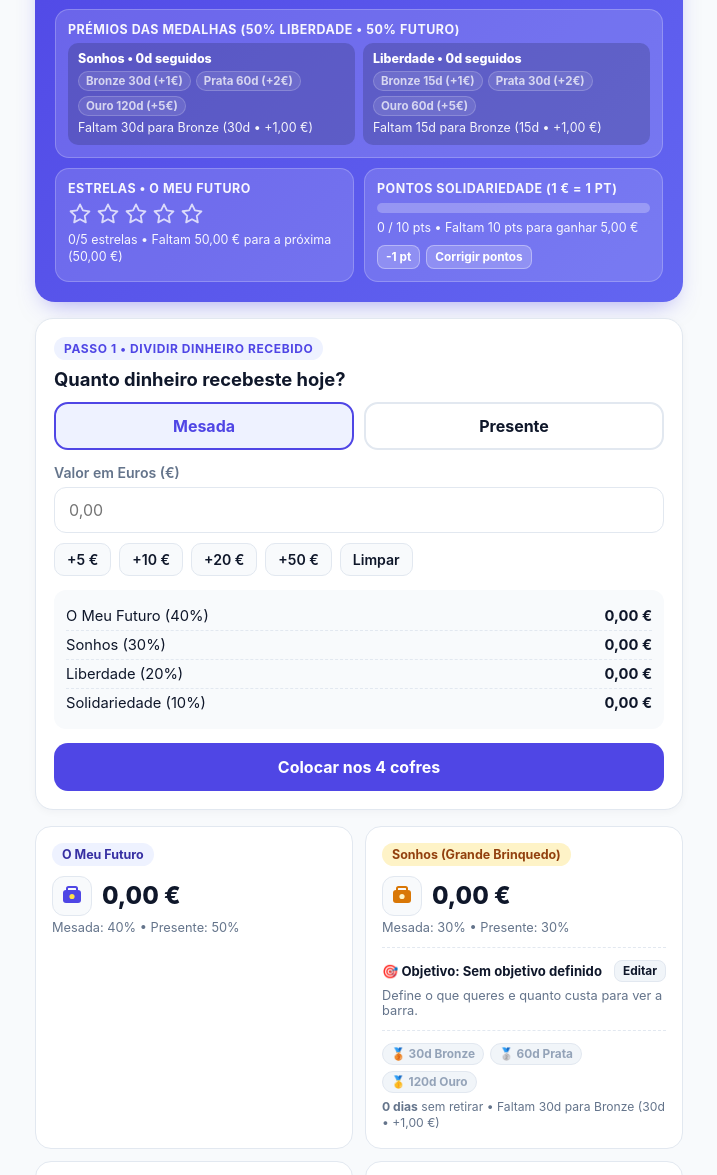
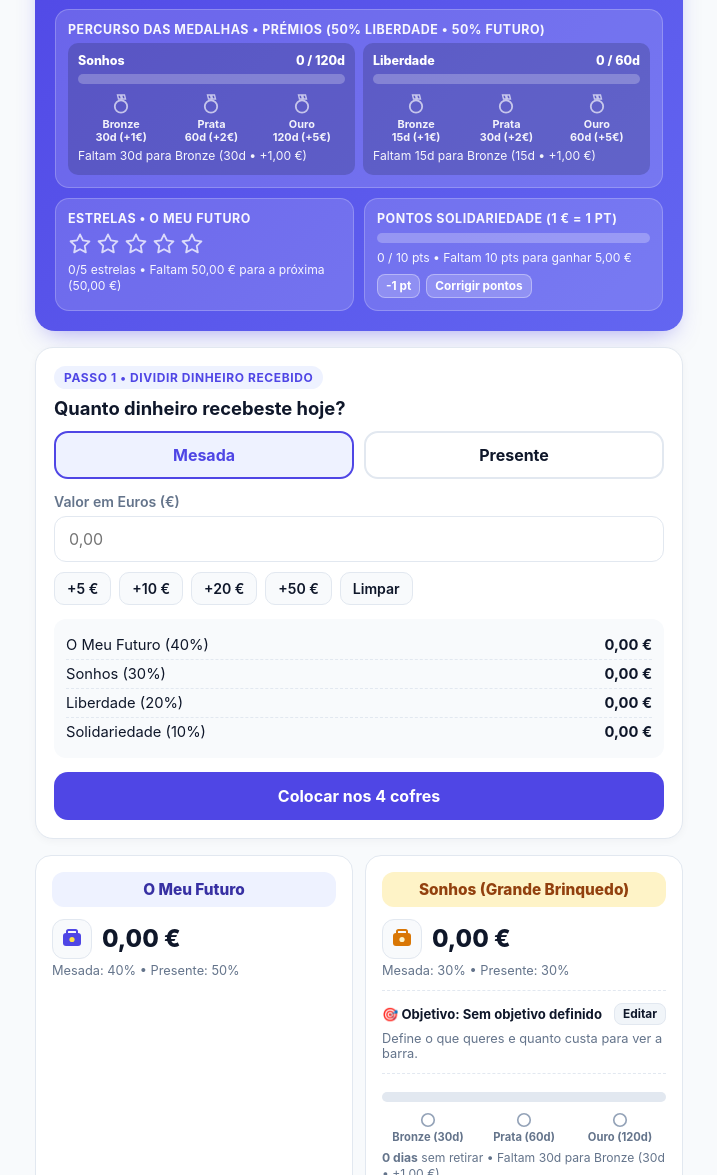
Before and after one commit to helder303030/Cofre-M-gico-, a plain HTML site: page index.html in a window 1280 px wide. Shown: the part 184-1359 px from the top of the page, without its empty margins (281-998 px from the left). Drawn offline with Linux system fonts and the light colour scheme.

Commit message:
index.html

```diff
--- a/index.html
+++ b/index.html
@@ -152,37 +152,61 @@
     .medal-coffer-reward {
       background: rgba(15, 23, 42, 0.2);
       border-radius: 10px;
-      padding: 8px 10px;
-    }
-
-    .medal-coffer-name {
+      padding: 10px;
+    }
+
+    .medal-coffer-header {
+      display: flex;
+      justify-content: space-between;
+      align-items: center;
       font-size: 0.78rem;
       font-weight: 800;
-      margin-bottom: 5px;
-    }
-
-    .medal-tiers-strip {
-      display: flex;
-      gap: 5px;
-      flex-wrap: wrap;
-      margin-bottom: 4px;
-    }
-
-    .tier-pill {
-      font-size: 0.72rem;
+      margin-bottom: 6px;
+    }
+
+    .medal-track-line {
+      position: relative;
+      width: 100%;
+      height: 10px;
+      background: rgba(255, 255, 255, 0.24);
+      border-radius: 999px;
+      overflow: hidden;
+    }
+
+    .medal-track-fill {
+      height: 100%;
+      background: linear-gradient(90deg, #fb923c, #e2e8f0, #fde047);
+      border-radius: 999px;
+      transition: width 0.25s ease;
+    }
+
+    .medal-markers-row {
+      display: flex;
+      justify-content: space-between;
+      align-items: center;
+      margin-top: 8px;
+      gap: 4px;
+    }
+
+    .medal-slot {
+      display: flex;
+      flex-direction: column;
+      align-items: center;
+      text-align: center;
+      flex: 1;
+    }
+
+    .medal-icon-svg {
+      width: 24px;
+      height: 24px;
+      margin-bottom: 2px;
+    }
+
+    .medal-slot-label {
+      font-size: 0.68rem;
       font-weight: 700;
-      padding: 2px 7px;
-      border-radius: 999px;
-      background: rgba(255, 255, 255, 0.14);
-      border: 1px solid rgba(255, 255, 255, 0.25);
-      opacity: 0.75;
-    }
-
-    .tier-pill.earned {
-      background: #fde047;
-      color: #0f172a;
-      border-color: #fde047;
-      opacity: 1;
+      line-height: 1.2;
+      opacity: 0.92;
     }
 
     .stars-row {
@@ -199,9 +223,10 @@
     }
 
     .reward-caption {
-      font-size: 0.78rem;
+      font-size: 0.76rem;
       opacity: 0.94;
       line-height: 1.35;
+      margin-top: 4px;
     }
 
     .points-bar-track {
@@ -453,10 +478,10 @@
 
     .coffer-top-row {
       display: flex;
-      justify-content: space-between;
+      justify-content: center;
       align-items: center;
-      gap: 8px;
-      margin-bottom: 10px;
+      margin-bottom: 12px;
+      width: 100%;
     }
 
     .coffer-tag {
@@ -465,6 +490,16 @@
       font-weight: 700;
       padding: 4px 10px;
       border-radius: 999px;
+    }
+
+    .coffer-card .coffer-tag {
+      display: block;
+      width: 100%;
+      text-align: center;
+      font-size: 0.96rem;
+      font-weight: 800;
+      padding: 8px 12px;
+      border-radius: 12px;
     }
 
     .tag-poupar { background: var(--poupar-bg); color: var(--poupar-fg); }
@@ -574,39 +609,38 @@
       border-top: 1px dashed var(--border);
     }
 
-    .medal-badges {
-      display: flex;
-      flex-wrap: wrap;
-      gap: 6px;
+    .coffer-progress-track {
+      width: 100%;
+      height: 10px;
+      background: #e2e8f0;
+      border-radius: 999px;
+      overflow: hidden;
+      margin: 6px 0 8px;
+    }
+
+    .coffer-progress-fill {
+      height: 100%;
+      border-radius: 999px;
+      background: linear-gradient(90deg, #f97316, #94a3b8, #eab308);
+      transition: width 0.25s ease;
+    }
+
+    .coffer-medals-row {
+      display: flex;
+      justify-content: space-between;
+      align-items: center;
+      gap: 4px;
       margin-bottom: 6px;
     }
 
-    .medal-chip {
-      font-size: 0.74rem;
+    .coffer-medal-slot {
+      display: flex;
+      flex-direction: column;
+      align-items: center;
+      flex: 1;
+      font-size: 0.7rem;
       font-weight: 700;
-      padding: 3px 8px;
-      border-radius: 999px;
-      border: 1px solid var(--border);
-      background: #f1f5f9;
-      color: #94a3b8;
-    }
-
-    .medal-chip.unlocked.bronze {
-      background: #ffedd5;
-      border-color: #fdba74;
-      color: #9a3412;
-    }
-
-    .medal-chip.unlocked.silver {
-      background: #f1f5f9;
-      border-color: #94a3b8;
-      color: #1e293b;
-    }
-
-    .medal-chip.unlocked.gold {
-      background: #fef9c3;
-      border-color: #facc15;
-      color: #854d0e;
+      color: #64748b;
     }
 
     .medal-timer {
@@ -881,13 +915,11 @@
     </div>
 
     <div class="top-stack">
-      <!-- Barra das medalhas por cima da barra das estrelas -->
       <div class="reward-panel">
-        <div class="reward-panel-title">Prémios das Medalhas (50% Liberdade • 50% Futuro)</div>
+        <div class="reward-panel-title">Percurso das Medalhas • Prémios (50% Liberdade • 50% Futuro)</div>
         <div class="medal-rewards-grid" id="medalRewardsSummary"></div>
       </div>
 
-      <!-- Estrelas do Futuro e Pontos de Solidariedade -->
       <div class="top-rewards-grid">
         <div class="reward-panel">
           <div class="reward-panel-title">Estrelas • O Meu Futuro</div>
@@ -961,10 +993,7 @@
       <div class="small-note" id="rulesStatus"></div>
 
       <div style="color: var(--text); font-weight: 700; margin: 14px 0 4px;">
-        Guardar / Transferir dados entre telemóveis
-      </div>
-      <div class="small-note" style="margin-top: 0;">
-        Exporta um ficheiro .json para guardar ou enviar para outro telemóvel e importa aí.
+        Exportar / Importar dados
       </div>
       <div class="backup-row">
         <button type="button" class="btn-secondary" style="margin-top: 0;" id="exportDataBtn">Exportar ficheiro</button>
@@ -1162,17 +1191,17 @@
       liberdade: {
         label: "Liberdade",
         tiers: [
-          { key: "bronze", name: "Bronze", days: 15, reward: 1 },
-          { key: "silver", name: "Prata", days: 30, reward: 2 },
-          { key: "gold", name: "Ouro", days: 60, reward: 5 }
+          { key: "bronze", name: "Bronze", days: 15, reward: 1, fill: "#fb923c", stroke: "#fdba74" },
+          { key: "silver", name: "Prata", days: 30, reward: 2, fill: "#e2e8f0", stroke: "#f8fafc" },
+          { key: "gold", name: "Ouro", days: 60, reward: 5, fill: "#fde047", stroke: "#facc15" }
         ]
       },
       sonhos: {
         label: "Sonhos",
         tiers: [
-          { key: "bronze", name: "Bronze", days: 30, reward: 1 },
-          { key: "silver", name: "Prata", days: 60, reward: 2 },
-          { key: "gold", name: "Ouro", days: 120, reward: 5 }
+          { key: "bronze", name: "Bronze", days: 30, reward: 1, fill: "#fb923c", stroke: "#fdba74" },
+          { key: "silver", name: "Prata", days: 60, reward: 2, fill: "#e2e8f0", stroke: "#f8fafc" },
+          { key: "gold", name: "Ouro", days: 120, reward: 5, fill: "#fde047", stroke: "#facc15" }
         ]
       }
     };
@@ -1340,7 +1369,6 @@
       return result;
     }
 
-    // Distribui prémio de medalha: 50% Liberdade e 50% O Meu Futuro
     function awardMedalReward(cofferKey, tierObj, nowObj, monthKey, nowStr) {
       const half = Number((tierObj.reward / 2).toFixed(2));
       const otherHalf = Number((tierObj.reward - half).toFixed(2));
@@ -1363,7 +1391,6 @@
       });
     }
 
-    // Avalia medalhas atingidas e trata reinício do ciclo ao atingir Ouro
     function evaluateMedalRewards() {
       let changed = false;
       const messages = [];
@@ -1394,7 +1421,6 @@
           }
         }
 
-        // Ao atingir a medalha de Ouro, começa a contagem de novo para o próximo ciclo
         if (claimed.gold) {
           state.streakStart[key] = new Date().toISOString();
           state.claimedMedals[key] = { bronze: false, silver: false, gold: false };
@@ -1424,11 +1450,8 @@
       const config = MEDAL_CONFIG[cofferKey];
       const days = getDaysWithoutWithdraw(cofferKey);
       const claimed = state.claimedMedals[cofferKey] || { bronze: false, silver: false, gold: false };
-
-      let currentTierLabel = "Sem medalha ainda";
-      if (claimed.gold) currentTierLabel = "Medalha de Ouro";
-      else if (claimed.silver || days >= config.tiers[1].days) currentTierLabel = "Medalha de Prata";
-      else if (claimed.bronze || days >= config.tiers[0].days) currentTierLabel = "Medalha de Bronze";
+      const maxDays = config.tiers[config.tiers.length - 1].days;
+      const fillPct = Math.min(100, Math.max(0, (days / maxDays) * 100));
 
       const nextTier = config.tiers.find((t) => days < t.days) || config.tiers[config.tiers.length - 1];
       const daysToNext = Math.max(0, nextTier.days - days);
@@ -1436,7 +1459,18 @@
         ? `Faltam ${daysToNext}d para ${nextTier.name} (${nextTier.days}d • +${fmtEUR(nextTier.reward)})`
         : "Ciclo concluído";
 
-      return { days, currentTierLabel, nextLabel, daysToNext, nextTier, claimed };
+      return { days, fillPct, maxDays, nextLabel, daysToNext, nextTier, claimed };
+    }
+
+    function renderMedalSvg(filled, fillColor, strokeColor) {
+      const fill = filled ? fillColor : "none";
+      const stroke = filled ? strokeColor : "rgba(255,255,255,0.65)";
+      return `
+        <svg class="medal-icon-svg" viewBox="0 0 24 24" aria-hidden="true">
+          <path d="M8.5 3h3l1 4h-3l-1-4zm4 0h3l1 4h-3l-1-4z" fill="${filled ? "#ef4444" : "none"}" stroke="${stroke}" stroke-width="1.4" />
+          <circle cx="12" cy="14.5" r="6.2" fill="${fill}" stroke="${stroke}" stroke-width="1.8" />
+        </svg>
+      `;
     }
 
     function renderMedalRewardsBar() {
@@ -1444,17 +1478,30 @@
       container.innerHTML = GOAL_COFFERS.map((key) => {
         const config = MEDAL_CONFIG[key];
         const status = getMedalStatus(key);
-        const pillsHtml = config.tiers
+
+        const slotsHtml = config.tiers
           .map((t) => {
-            const isEarned = status.days >= t.days || status.claimed[t.key];
-            return `<span class="tier-pill ${isEarned ? "earned" : ""}">${t.name} ${t.days}d (+${t.reward}€)</span>`;
+            const earned = status.days >= t.days || status.claimed[t.key];
+            return `
+              <div class="medal-slot">
+                ${renderMedalSvg(earned, t.fill, t.stroke)}
+                <span class="medal-slot-label">${t.name}</span>
+                <span class="medal-slot-label">${t.days}d (+${t.reward}€)</span>
+              </div>
+            `;
           })
           .join("");
 
         return `
           <div class="medal-coffer-reward">
-            <div class="medal-coffer-name">${config.label} • ${status.days}d seguidos</div>
-            <div class="medal-tiers-strip">${pillsHtml}</div>
+            <div class="medal-coffer-header">
+              <span>${config.label}</span>
+              <span>${status.days} / ${status.maxDays}d</span>
+            </div>
+            <div class="medal-track-line">
+              <div class="medal-track-fill" style="width: ${status.fillPct.toFixed(1)}%;"></div>
+            </div>
+            <div class="medal-markers-row">${slotsHtml}</div>
             <div class="reward-caption">${status.nextLabel}</div>
           </div>
         `;
@@ -1464,7 +1511,6 @@
     function renderTopRewards() {
       renderMedalRewardsBar();
 
-      // 1. 5 estrelas para O Meu Futuro (50, 100, 150, 200, 250 €)
       const futureBal = Number(state.balances.poupar || 0);
       let earnedStars = 0;
       STAR_MILESTONES.forEach((milestone) => {
@@ -1498,7 +1544,6 @@
         futureCaption.textContent = `5/5 estrelas conquistadas! (${fmtEUR(futureBal)} em O Meu Futuro)`;
       }
 
-      // 2. Barra de pontos de Solidariedade (1€ = 1 ponto; cada 10 pontos = bónus 5€)
       const pts = Math.max(0, Number(state.charityPoints || 0));
       const availableBonuses = Math.floor(pts / POINTS_PER_BONUS);
       const progressPts = pts - availableBonuses * POINTS_PER_BONUS;
@@ -1565,14 +1610,28 @@
         `;
 
         const status = getMedalStatus(key);
-        const [bTier, sTier, gTier] = config.tiers;
+        const slotsHtml = config.tiers
+          .map((t) => {
+            const earned = status.days >= t.days || status.claimed[t.key];
+            const fill = earned ? t.fill : "none";
+            const stroke = earned ? t.fill : "#94a3b8";
+            return `
+              <div class="coffer-medal-slot">
+                <svg width="20" height="20" viewBox="0 0 24 24" aria-hidden="true">
+                  <circle cx="12" cy="12" r="7.5" fill="${fill}" stroke="${stroke}" stroke-width="2" />
+                </svg>
+                <span>${t.name} (${t.days}d)</span>
+              </div>
+            `;
+          })
+          .join("");
+
         const medalBox = document.getElementById(`medal-box-${key}`);
         medalBox.innerHTML = `
-          <div class="medal-badges">
-            <span class="medal-chip bronze ${status.days >= bTier.days || status.claimed.bronze ? "unlocked" : ""}">🥉 ${bTier.days}d Bronze</span>
-            <span class="medal-chip silver ${status.days >= sTier.days || status.claimed.silver ? "unlocked" : ""}">🥈 ${sTier.days}d Prata</span>
-            <span class="medal-chip gold ${status.days >= gTier.days || status.claimed.gold ? "unlocked" : ""}">🥇 ${gTier.days}d Ouro</span>
+          <div class="coffer-progress-track">
+            <div class="coffer-progress-fill" style="width: ${status.fillPct.toFixed(1)}%;"></div>
           </div>
+          <div class="coffer-medals-row">${slotsHtml}</div>
           <div class="medal-timer">
             <strong>${status.days} ${status.days === 1 ? "dia" : "dias"}</strong> sem retirar • ${status.nextLabel}
           </div>
@@ -1819,7 +1878,6 @@
       el.className = `feedback-banner ${type}`;
     }
 
-    // Retificar pontos da Solidariedade manualmente
     document.getElementById("removeOnePointBtn").addEventListener("click", () => {
       const current = Number(state.charityPoints || 0);
       if (current <= 0) return;
@@ -1842,7 +1900,6 @@
       renderTopRewards();
     });
 
-    // Exportar e importar backup em JSON para outro telemóvel
     document.getElementById("exportDataBtn").addEventListener("click", () => {
       const dataStr = JSON.stringify(state, null, 2);
       const blob = new Blob([dataStr], { type: "application/json" });
@@ -1886,7 +1943,6 @@
       e.target.value = "";
     });
 
-    // Guardar ou abrir editor de objetivo em Sonhos e Liberdade
     document.querySelector(".coffers-grid").addEventListener("click", (e) => {
       const editBtn = e.target.closest("[data-goal-edit]");
       if (editBtn) {
@@ -1913,7 +1969,6 @@
       }
     });
 
-    // Receber bónus de 5€ quando atinge 10 pontos de solidariedade
     document.getElementById("claimBonusBtn").addEventListener("click", () => {
       const pts = Number(state.charityPoints || 0);
       if (pts < POINTS_PER_BONUS) return;
@@ -2190,7 +2245,7 @@
     if ("serviceWorker" in navigator) {
       window.addEventListener("load", () => {
         const swCode = `
-          const CACHE_NAME = "cofre-magico-v6";
+          const CACHE_NAME = "cofre-magico-v8";
           self.addEventListener("install", (e) => {
             e.waitUntil(
               caches.open(CACHE_NAME).then((cache) => cache.addAll(["./", "./index.html"]))
```
